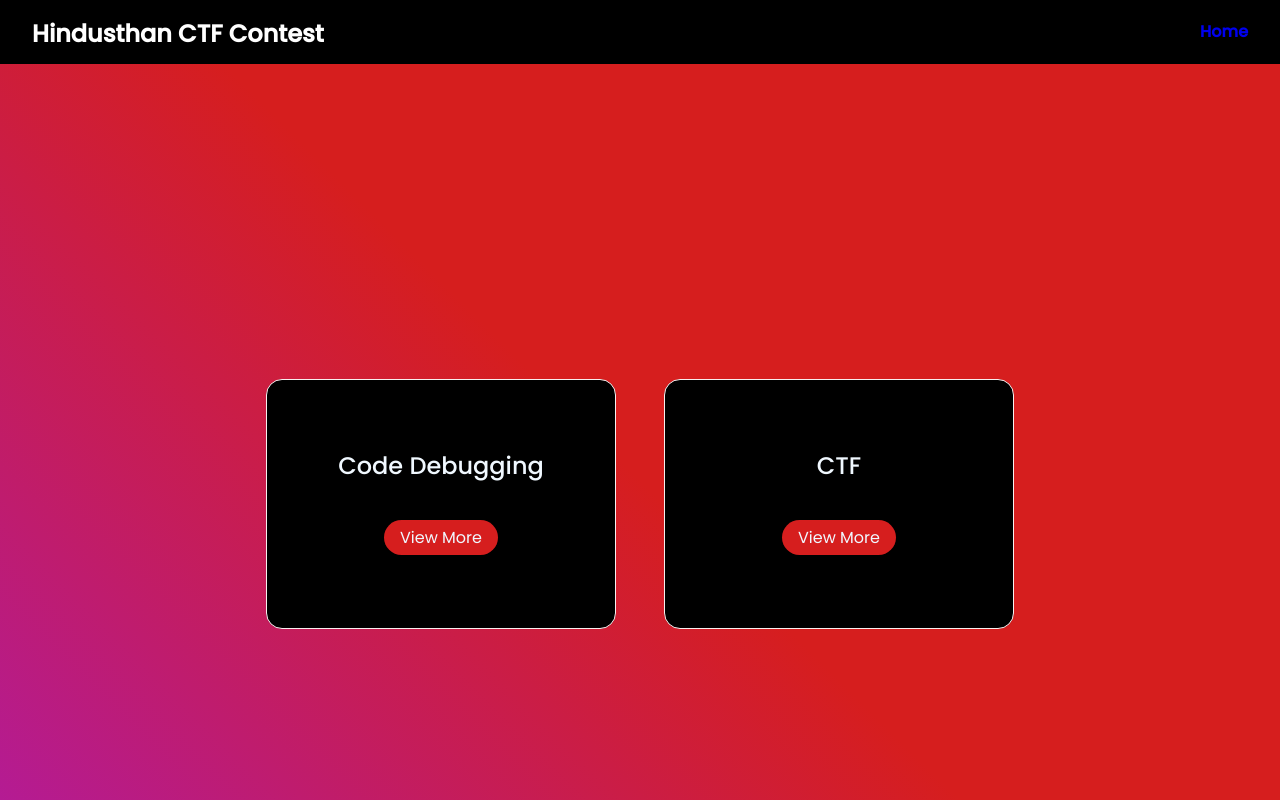
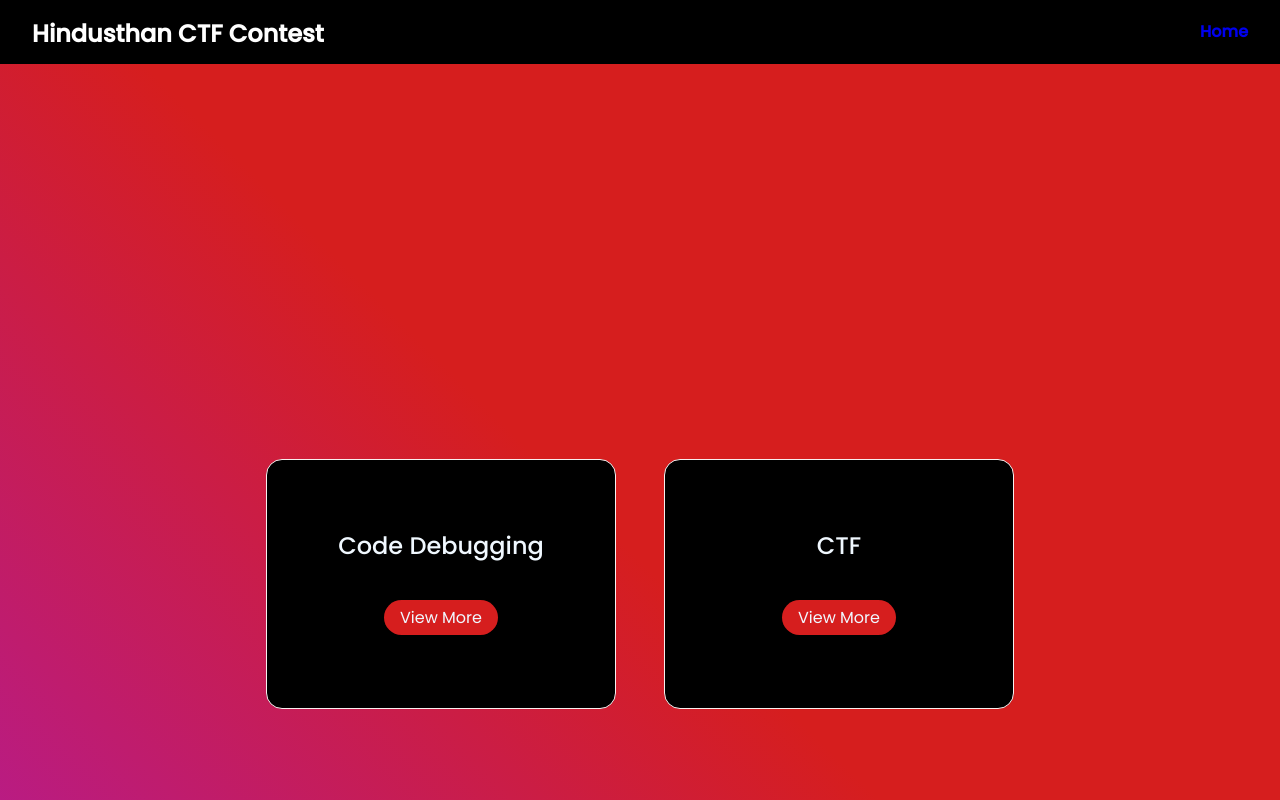
Before and after one commit to VishnuVardhanJS/CTF_Challenge_2023, a React (Create React App) app: page / in a window 1280 px wide. Shown: the top 800 px of the page. Built offline with nearby package versions, Linux system fonts and the light colour scheme.

Commit message:
Update Main.css

```diff
--- a/src/pages/Main/Main.css
+++ b/src/pages/Main/Main.css
@@ -1,6 +1,6 @@
 .main-container{
     width: 100vw;
-    height: 120vh;
+    height: 140vh;
     padding-top: 10;
     padding: 7rem 0rem 4rem;
     background-image: linear-gradient(45deg,rgba(173, 22, 165, 0.979),rgb(214, 30, 30),rgb(214, 30, 30));
```
